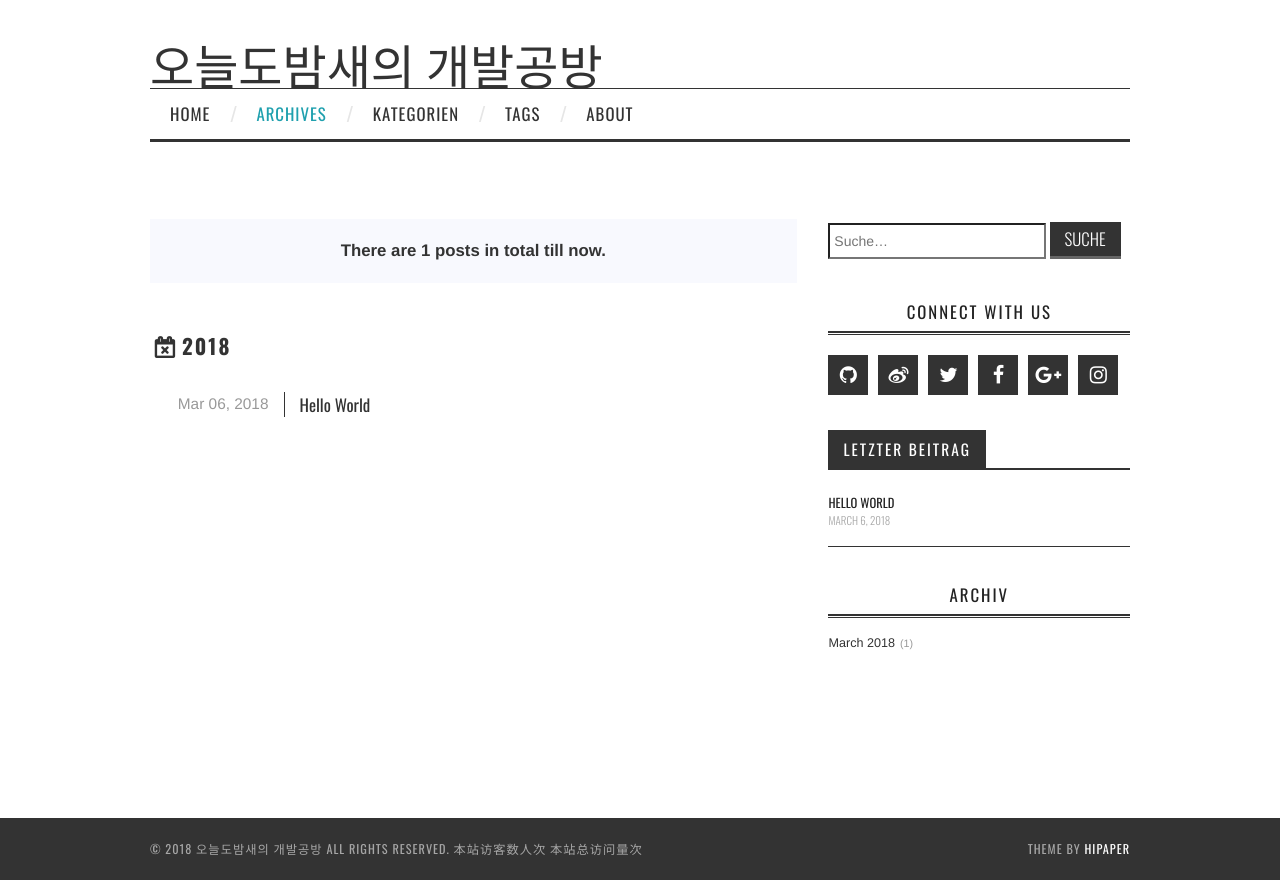
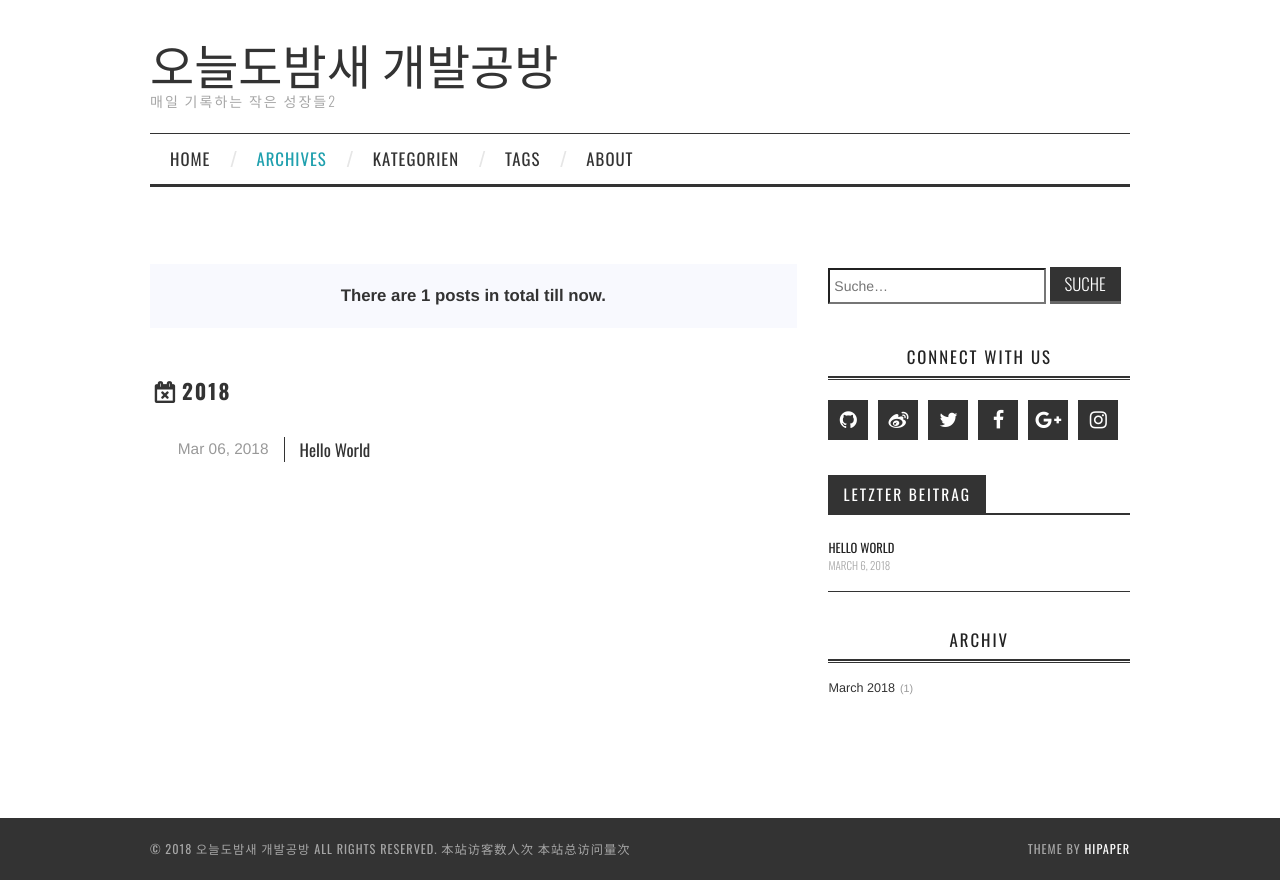
Before and after one commit to yhjeong89/yhjeong89.github.io, a plain HTML site: page archives/2018/03/index.html in a window 1280 px wide. Drawn offline with nearby package versions, Linux system fonts and the light colour scheme; some packages are replaced by stand-ins of ours; no server answers; a script that the page names is missing.

Commit message:
Site updated: 2018-03-06 01:04:12

```diff
--- a/2018/03/06/hello-world/index.html
+++ b/2018/03/06/hello-world/index.html
@@ -3,7 +3,7 @@
 <head>
   <meta charset="utf-8">
 
-  <title>Hello World | 오늘도밤새의 개발공방</title>
+  <title>Hello World | 오늘도밤새 개발공방</title>
   <meta name="viewport" content="width=device-width, initial-scale=1, maximum-scale=1">
 
 
@@ -13,14 +13,14 @@
 <meta property="og:type" content="article">
 <meta property="og:title" content="Hello World">
 <meta property="og:url" content="http://yoursite.com/2018/03/06/hello-world/index.html">
-<meta property="og:site_name" content="오늘도밤새의 개발공방">
+<meta property="og:site_name" content="오늘도밤새 개발공방">
 <meta property="og:description" content="Welcome to Hexo! This is your very first post. Check documentation for more info. If you get any problems when using Hexo, you can find the answer in troubleshooting or you can ask me on GitHub. Quick">
 <meta property="og:updated_time" content="2018-03-05T15:43:17.000Z">
 <meta name="twitter:card" content="summary">
 <meta name="twitter:title" content="Hello World">
 <meta name="twitter:description" content="Welcome to Hexo! This is your very first post. Check documentation for more info. If you get any problems when using Hexo, you can find the answer in troubleshooting or you can ask me on GitHub. Quick">
 
-    <link rel="alternate" href="/atom.xml" title="오늘도밤새의 개발공방" type="application/atom+xml">
+    <link rel="alternate" href="/atom.xml" title="오늘도밤새 개발공방" type="application/atom+xml">
 
   <link rel="icon" href="/css/images/favicon.ico">
 
@@ -64,10 +64,12 @@
 
           <h1 class="site-title">
 
-              <a href="/" title="오늘도밤새의 개발공방" rel="home"> 오늘도밤새의 개발공방 </a>
+              <a href="/" title="오늘도밤새 개발공방" rel="home"> 오늘도밤새 개발공방 </a>
 
           </h1>
 
+
+            <div class="site-description">매일 기록하는 작은 성장들2</div>
 
 
           <nav id="main-navigation" class="main-navigation" role="navigation">
@@ -212,7 +214,7 @@
 
   <div class="clearfix container">
       <div class="site-info">
-	      &copy; 2018 오늘도밤새의 개발공방 All Rights Reserved.
+	      &copy; 2018 오늘도밤새 개발공방 All Rights Reserved.
 
             <span id="busuanzi_container_site_uv">
               本站访客数<span id="busuanzi_value_site_uv"></span>人次
--- a/archives/2018/03/index.html
+++ b/archives/2018/03/index.html
@@ -3,20 +3,23 @@
 <head>
   <meta charset="utf-8">
 
-  <title>Archiv: 2018/3 | 오늘도밤새의 개발공방</title>
+  <title>Archiv: 2018/3 | 오늘도밤새 개발공방</title>
   <meta name="viewport" content="width=device-width, initial-scale=1, maximum-scale=1">
 
 
 
 
-  <meta property="og:type" content="website">
-<meta property="og:title" content="오늘도밤새의 개발공방">
+  <meta name="description" content="매일 기록하는 작은 성장들2">
+<meta property="og:type" content="website">
+<meta property="og:title" content="오늘도밤새 개발공방">
 <meta property="og:url" content="http://yoursite.com/archives/2018/03/index.html">
-<meta property="og:site_name" content="오늘도밤새의 개발공방">
+<meta property="og:site_name" content="오늘도밤새 개발공방">
+<meta property="og:description" content="매일 기록하는 작은 성장들2">
 <meta name="twitter:card" content="summary">
-<meta name="twitter:title" content="오늘도밤새의 개발공방">
+<meta name="twitter:title" content="오늘도밤새 개발공방">
+<meta name="twitter:description" content="매일 기록하는 작은 성장들2">
 
-    <link rel="alternate" href="/atom.xml" title="오늘도밤새의 개발공방" type="application/atom+xml">
+    <link rel="alternate" href="/atom.xml" title="오늘도밤새 개발공방" type="application/atom+xml">
 
   <link rel="icon" href="/css/images/favicon.ico">
 
@@ -60,10 +63,12 @@
 
           <h1 class="site-title">
 
-              <a href="/" title="오늘도밤새의 개발공방" rel="home"> 오늘도밤새의 개발공방 </a>
+              <a href="/" title="오늘도밤새 개발공방" rel="home"> 오늘도밤새 개발공방 </a>
 
           </h1>
 
+
+            <div class="site-description">매일 기록하는 작은 성장들2</div>
 
 
           <nav id="main-navigation" class="main-navigation" role="navigation">
@@ -300,7 +305,7 @@
 
   <div class="clearfix container">
       <div class="site-info">
-	      &copy; 2018 오늘도밤새의 개발공방 All Rights Reserved.
+	      &copy; 2018 오늘도밤새 개발공방 All Rights Reserved.
 
             <span id="busuanzi_container_site_uv">
               本站访客数<span id="busuanzi_value_site_uv"></span>人次
```
Also changed, not shown: archives/2018/index.html (+13 -8 lines), archives/index.html (+13 -8 lines), index.html (+13 -8 lines).
